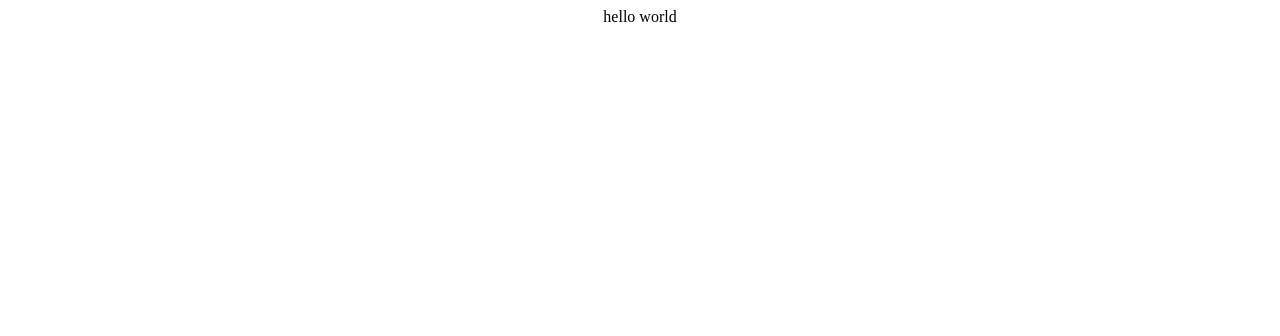
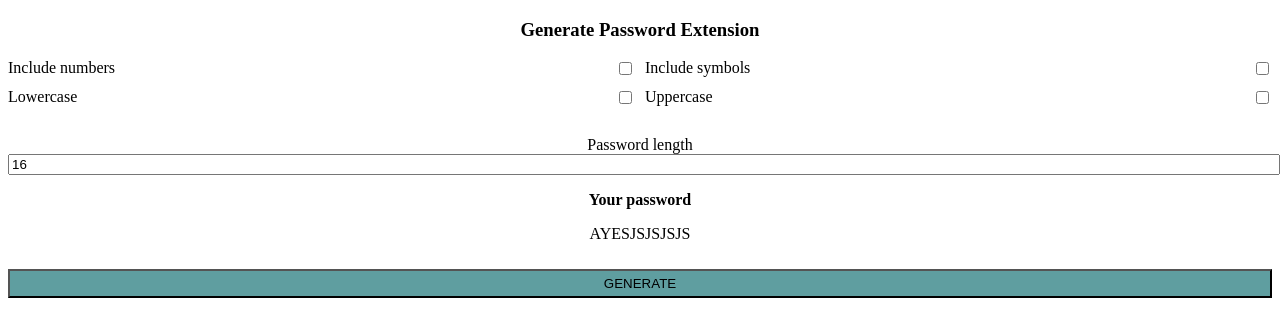
Before and after one commit to grecosamuel/generate-password-extension, a React (Create React App) app: page / in a window 1280 px wide. Shown: the top 336 px of the page. Built offline with nearby package versions, Linux system fonts and the light colour scheme; the HTML template or start-up script is replaced by a standard one.

Commit message:
Build main UI components

```diff
--- a/src/App.css
+++ b/src/App.css
@@ -2,37 +2,30 @@
   text-align: center;
 }
 
-.App-logo {
-  height: 40vmin;
-  pointer-events: none;
-}
+.boxes {
+  display: grid;
+  grid-template-columns: repeat(2, 1fr);
+  grid-template-rows: repeat(3, 1fr);
+  gap: 10px;
 
-@media (prefers-reduced-motion: no-preference) {
-  .App-logo {
-    animation: App-logo-spin infinite 20s linear;
+  .boxChild {
+    display: flex;
+    justify-content: space-between;
   }
 }
 
-.App-header {
-  background-color: #282c34;
-  min-height: 100vh;
-  display: flex;
-  flex-direction: column;
-  align-items: center;
-  justify-content: center;
-  font-size: calc(10px + 2vmin);
-  color: white;
+.passwordlengthContainer {
+  width: 100%;
+
+  #passwordLengthInput {
+    width: 100%;
+    display: block;
+  }
 }
 
-.App-link {
-  color: #61dafb;
+.generateButton {
+  width: 100%;
+  background-color: cadetblue;
+  margin-top: 10px;
+  padding: 5px;
 }
-
-@keyframes App-logo-spin {
-  from {
-    transform: rotate(0deg);
-  }
-  to {
-    transform: rotate(360deg);
-  }
-}
--- a/src/App.tsx
+++ b/src/App.tsx
@@ -1,9 +1,31 @@
 import './App.css';
+import Checkbox from './components/Checkbox';
+import GenerateButton from './components/GenerateButton';
+import PasswordLength from './components/PasswordLength';
+import PasswordOutput from './components/PasswordOutput';
 
 function App() {
   return (
     <div className="App">
-      hello world
+      <h3>
+        Generate Password Extension
+      </h3>
+
+      <div className="boxes">
+        <Checkbox boxname='includenumbers' boxlabel='Include numbers'/>
+        <Checkbox boxname='includesymbols' boxlabel='Include symbols'/>
+
+        <Checkbox boxname='includelowercase' boxlabel='Lowercase'/>
+        <Checkbox boxname='includeuppercase' boxlabel='Uppercase'/>
+      </div>
+
+
+      <PasswordLength />
+
+      <PasswordOutput />
+
+      <GenerateButton />
+
     </div>
   );
 }
--- /dev/null
+++ b/src/components/Checkbox.tsx
@@ -0,0 +1,19 @@
+import React from 'react';
+
+interface BoxInterface {
+    boxname: string,
+    boxlabel: string,
+    boxid?: string,
+    className?: string
+}
+
+function Checkbox({boxname, boxlabel, boxid=boxname, className=boxname}:BoxInterface) {
+    return(
+        <div className='boxChild'>
+            <label htmlFor={boxid}> {boxlabel} </label>
+            <input type="checkbox" name={boxname} id={boxid}/>
+        </div>
+    );
+}
+
+export default Checkbox;
--- /dev/null
+++ b/src/components/GenerateButton.tsx
@@ -0,0 +1,9 @@
+function GenerateButton() {
+    return(
+        <>
+        <button className="generateButton">GENERATE</button>
+        </>
+    );
+}
+
+export default GenerateButton;
--- /dev/null
+++ b/src/components/PasswordLength.tsx
@@ -0,0 +1,21 @@
+import { useState, ChangeEvent } from 'react';
+
+function PasswordLength() {
+
+    const [length, setLength] = useState<number>(16);
+
+    const handleInputChange = (event: ChangeEvent<HTMLInputElement>) => {
+        const value = Number(event.target.value);
+        setLength(value);
+    };
+
+
+    return(
+        <div className="passwordlengthContainer">
+            <label htmlFor="passwordLengthInput">Password length</label>
+            <input type="number" value={length} id="passwordLengthInput" onChange={handleInputChange}/>
+        </div>
+    );
+}
+
+export default PasswordLength;
--- /dev/null
+++ b/src/components/PasswordOutput.tsx
@@ -0,0 +1,10 @@
+function PasswordOutput() {
+    return(
+        <>
+        <p style={{fontWeight: 700}}> Your password </p>
+        <p>AYESJSJSJSJS</p>
+        </>
+    );
+}
+
+export default PasswordOutput;
--- a/tsconfig.json
+++ b/tsconfig.json
@@ -21,6 +21,7 @@
     "jsx": "react-jsx"
   },
   "include": [
-    "src"
+    "src",
+    "src/components"
   ]
 }
```
